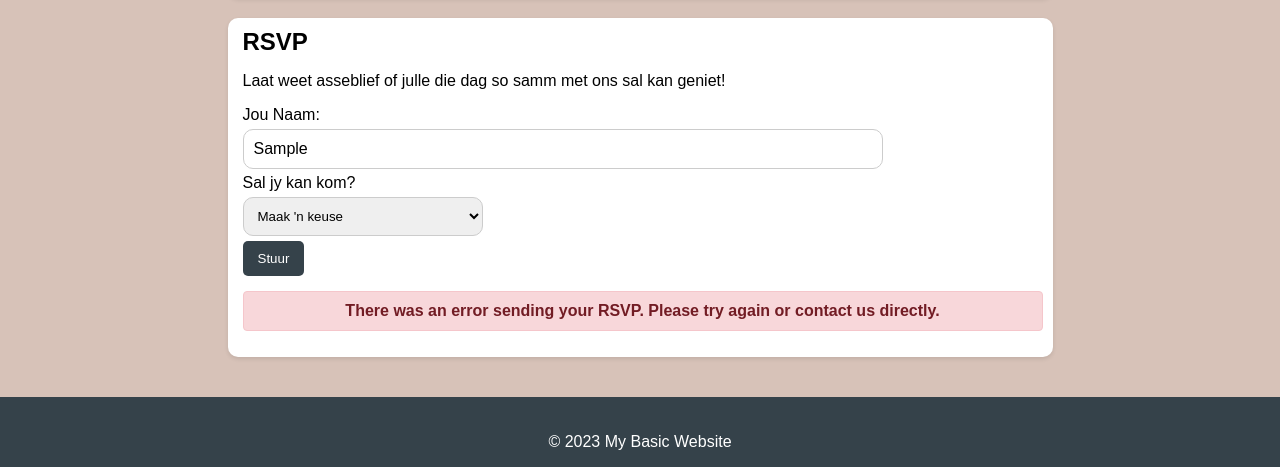
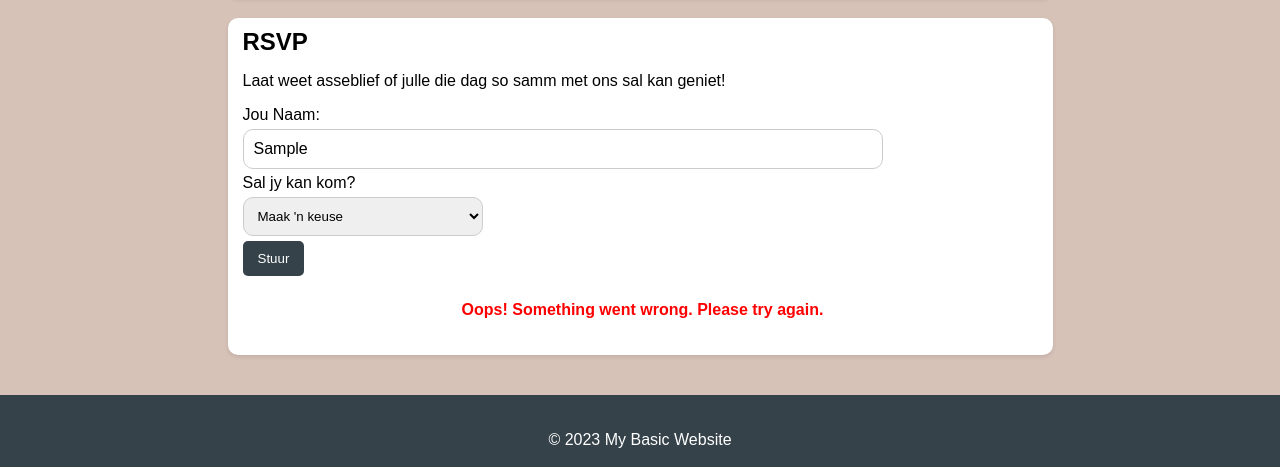
Before and after one commit to Wiehan199718/W-M-Trou-Website, a plain HTML site: page index.html in a window 1280 px wide. Both pictures are taken after typing "Sample" into the empty fields and a click on the button "Stuur". Shown: the part 1717-2184 px from the top of the page. Drawn offline with Linux system fonts and the light colour scheme; no server answers.

Commit message:
Updates to styles.css and script.js: 2025.05.10

```diff
--- a/css/styles.css
+++ b/css/styles.css
@@ -48,12 +48,6 @@ nav a {
 
 nav a:hover {
     background: #e8491d;
-}
-
-container {
-    width: 80%;
-    margin: auto;
-    overflow: hidden;
 }
 
 footer {
--- a/js/script.js
+++ b/js/script.js
@@ -26,123 +26,46 @@ document.addEventListener("DOMContentLoaded", () => {
     // Add event listener to handle changes in the dropdown
     attendingSelect.addEventListener("change", toggleVisibility);
 
-    form.addEventListener("submit", (event) => {
-        event.preventDefault(); // Prevent the default form submission behavior
+    // Google Sheet Form Submission
 
-        /*const name = document.getElementById("name").value.trim();
-        const attending = attendingSelect.value;
-
-        // Validate inputs
-        if (!name || !attending) {
-            alert("Vul asseblief alle vereiste velde in.");
-            return;
-        }
-
-        if (attending === "no") {
-            // Log the form data for "No" case
-            console.log("RSVP Details:");
-            console.log("Name:", name);
-            console.log("Attending:", attending);
-
-            // Show a success message
-            alert("Dankie! Jou antwoord is gestuur.");
-        } else if (attending === "yes") {
-            const email = document.getElementById("email").value.trim();
-            const family = document.getElementById("family").value.trim();
-            const message = document.getElementById("message").value.trim();
-
-            // Validate additional inputs for "Yes" case
-            if (!email) {
-                alert("Vul asseblief jou e-posadres in.");
-                return;
+    if (form) {
+        form.addEventListener('submit', function(e) {
+            e.preventDefault();
+            submitButton.disabled = true;
+            if (formMessage) {
+                formMessage.textContent = 'Sending...';
             }
 
-            // Log the form data for "Yes" case
-            console.log("RSVP Details:");
-            console.log("Name:", name);
-            console.log("Attending:", attending);
-            console.log("Email:", email);
-            console.log("Family:", family);
-            console.log("Message:", message);
+            const formData = new FormData(form);
+            const scriptURL = 'https://script.google.com/macros/s/AKfycbx79Ok2OQA_z__0Fc9R0Fgl3wueP2Ar8N5Y7qWL2mcu50BpdBb5mbGNGivw5fTWYG8PGw/exec'; // Replace with your Web App URL
 
-            // Show a success message
-            alert("Dankie! Jou RSVP is gestuur.");
-        }
+            fetch(scriptURL, { method: 'POST', body: formData})
+                .then(response => response.json()) // Assuming Apps Script returns JSON
+                .then(data => {
+                    console.log('Success:', data);
+                    if(formMessage) {
+                        setTimeout(() => {
+                            formMessage.textContent = 'RSVP Sent! Thank you.';
+                        }, 3000); // Clear message after 3 seconds
+                    }
+                    if(formMessage) {
+                        formMessage.style.color = 'green';
+                    }
+                    // Reset the form fields
+                    form.reset();
+                    familyDiv.style.display = "none";
+                    messageDiv.style.display = "none";
+                    emailDiv.style.display = "none";
+                    // Optionally, you can redirect the user or show a success message
+                    submitButton.disabled = false;
+                })
+                .catch(error => {
+                    console.error('Error!', error.message);
+                    if(formMessage) formMessage.textContent = 'Oops! Something went wrong. Please try again.';
+                    if(formMessage) formMessage.style.color = 'red';
+                    submitButton.disabled = false;
+                });
+        });
+    }
 
-        // Optionally, reset the form
-        form.reset();
-        toggleVisibility(); // Reset visibility after form reset */
-
-        submitButton.disabled = true; // Disable button during submission
-        formMessage.textContent = 'Sending RSVP...';
-        formMessage.className = 'form-message'; // Reset classes
-
-        // **IMPORTANT: Replace this URL with your actual Google Apps Script Web App URL**
-        const googleAppsScriptUrl = 'https://script.google.com/macros/s/AKfycbxaLWfr0lJpYPorsQjZhD9sOOWYxTd9UWthie1NjoGvKKSVOm5a91Mrhvz6_toUGKFyAg/exec';
-
-        // Create a FormData object from the form
-        const formData = new FormData(form);
-
-        // Convert FormData to a plain object for easier handling in Apps Script (optional but common)
-        const data = {};
-        formData.forEach((value, key) => {
-            data[key] = value;
-        });
-
-        // Add a timestamp (optional but useful)
-        data.timestamp = new Date().toISOString();
-
-        // Send the data to Google Apps Script
-        fetch(googleAppsScriptUrl, {
-            method: 'POST',
-            // Use 'no-cors' mode if your Apps Script doesn't handle CORS preflight (simpler setup)
-            // mode: 'no-cors', // Use this if you get CORS errors initially
-            // OR handle CORS properly in Apps Script and remove 'mode: no-cors'
-            headers: {
-                'Content-Type': 'application/json',
-            },
-            body: JSON.stringify(data) // Send data as JSON
-             // If using 'no-cors', you might need to send as FormData directly or URL-encoded string
-             // body: formData // Alternative if not sending JSON
-        })
-        .then(response => {
-             // Note: With 'no-cors', the response will be opaque, meaning you can't read its content or status directly.
-             // You'll have to rely on the fact that the request was sent.
-             // If you *don't* use 'no-cors' and handle CORS in Apps Script:
-             if (response.ok) {
-                 return response.json(); // Or response.text() depending on what your script returns
-             } else {
-                 // Try to get error details if possible
-                  return response.text().then(text => { throw new Error('Network response was not ok: ' + text) });
-             }
-        })
-        .then(result => {
-            // This block runs if the fetch was successful *and* you are NOT using 'no-cors'
-            console.log('Success:', result); // Log success details from Apps Script
-            formMessage.textContent = 'Thank you for your RSVP!';
-            formMessage.className = 'form-message success'; // Add success class
-            rsvpForm.reset(); // Clear the form
-            additionalFields.classList.add('hidden'); // Hide extra fields again
-        })
-        .catch(error => {
-            console.error('Error submitting form:', error);
-            formMessage.textContent = 'There was an error sending your RSVP. Please try again or contact us directly.';
-            formMessage.className = 'form-message error'; // Add error class
-        })
-        .finally(() => {
-            submitButton.disabled = false; // Re-enable the button
-             // If using 'no-cors', you might assume success here or provide a less specific success message
-             // as you can't confirm it from the response.
-             // Example for 'no-cors':
-            // if (googleAppsScriptUrl !== 'YOUR_GOOGLE_APPS_SCRIPT_WEB_APP_URL_HERE') { // Check if URL was replaced
-            //     formMessage.textContent = 'Thank you! Your RSVP has been sent.';
-            //     formMessage.className = 'form-message success';
-            //      rsvpForm.reset();
-            //      additionalFields.classList.add('hidden');
-            // } else {
-            //     formMessage.textContent = 'Setup Error: Google Apps Script URL not configured.';
-            //     formMessage.className = 'form-message error';
-            });
-
-    });
 });
```
